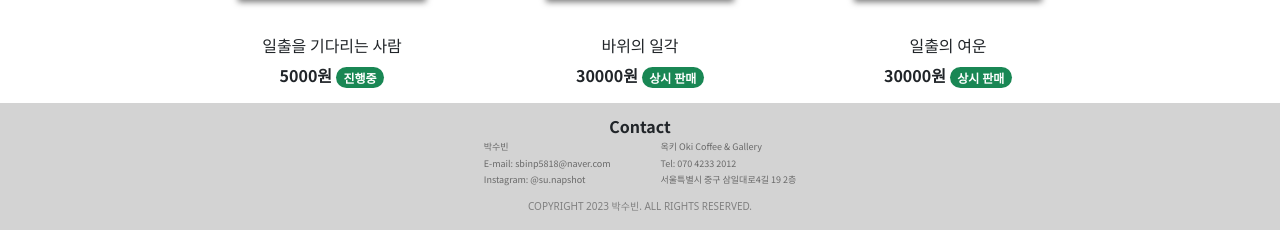
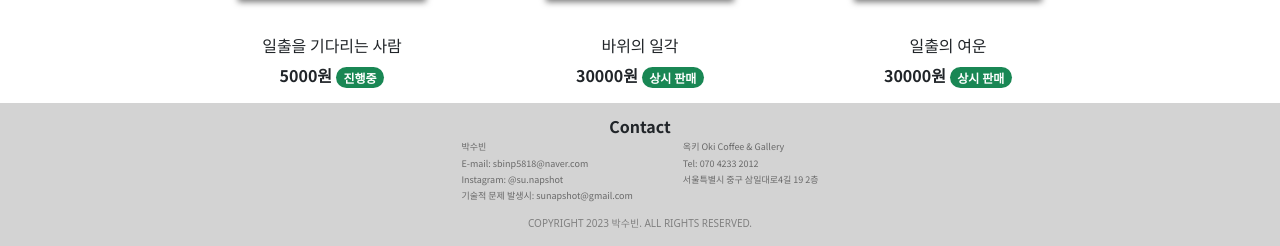
Before and after one commit to growthubin/PhotoAuction, a Django app: page / in a window 1280 px wide. Shown: the part 2226-2472 px from the top of the page. Run offline with Django 4.2, Linux system fonts and the light colour scheme; data comes from the database, SQL or seed files in the repository; parts of the project's set-up code (start-up, migrations or seed data) failed here and were passed over.

Commit message:
기술적 문제 발생시 메일 추가

```diff
--- a/templates/auction/main.html
+++ b/templates/auction/main.html
@@ -88,6 +88,7 @@
             <p class="regular contact-info" style="color: dimgray"> 박수빈 </p>
             <p class="regular contact-info" style="color: dimgray"> E-mail: sbinp5818@naver.com </p>
             <p class="regular contact-info" style="color: dimgray"> Instagram: @su.napshot </p>
+            <p class="regular contact-info" style="color: dimgray"> 기술적 문제 발생시: sunapshot@gmail.com </p>
         </div>
         <!-- 옥키 -->
         <div style="margin-left: 50px; text-align: left">
```
